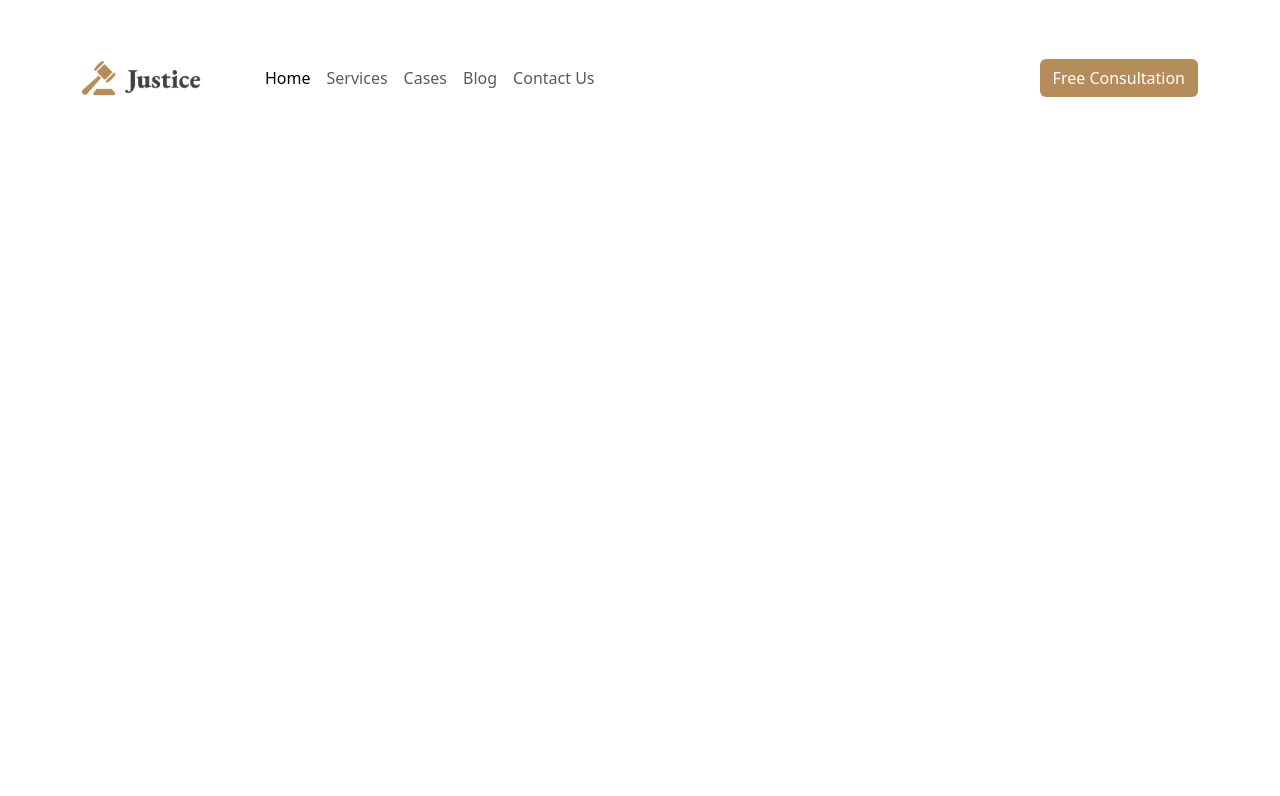
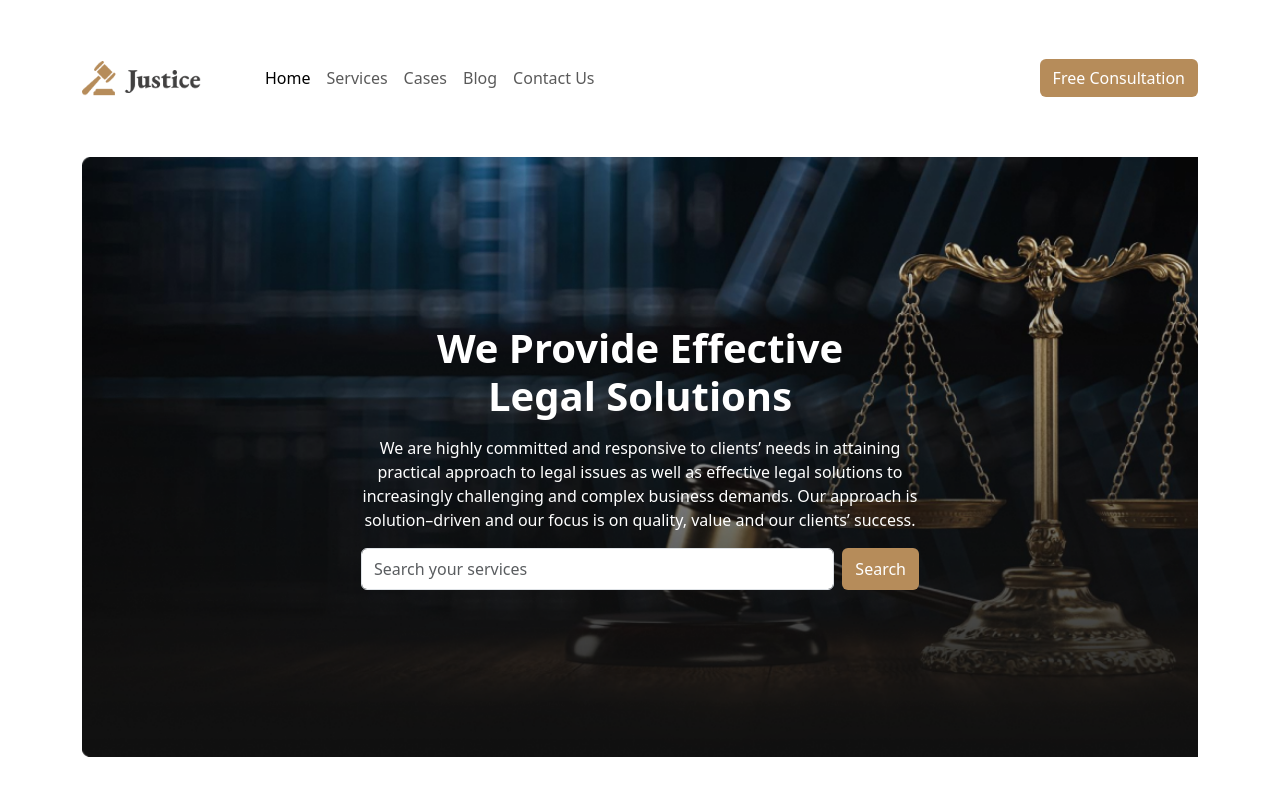
Before and after one commit to 23Mubasshir/Legal-Solutions, a plain HTML site: page index.html in a window 1280 px wide. Drawn offline with Linux system fonts and the light colour scheme.

Commit message:
section 1 finish and edited css

```diff
--- a/index.html
+++ b/index.html
@@ -97,6 +97,34 @@
 </header>
 
 
+        <!-- -------Main section----- -->
+        <main class="container">
+
+          <!-- (section-1) We Provide Effective Legal Solutions  -->
+          <section>
+              <div class="section1st pb-5 mb-5"
+                  style="background-image: url('images/Rectangle\ 4.png');">
+                  <div class="color-overlay d-flex justify-content-center align-items-center py-5">
+
+                      <div class="px-1 px-md-0 position-absolute top-50 start-50 translate-middle" >
+
+                      <h1 class="fw-bolder text-white text-center pb-2">We Provide Effective <br>Legal Solutions</h1>
+
+                      <p class="text-white text-center">We are highly committed and responsive to clients’ needs in attaining practical approach to legal issues as well as effective legal solutions to increasingly challenging and complex business demands. Our approach is solution–driven and our focus is on quality, value and our clients’ success.</p>
+
+                      <!-- ----- (section-1) search bar----- -->
+                      <form class="d-flex py-3 py-md-0" role="search">
+                      <input class="form-control me-2" type="search" placeholder="Search your services" aria-label="Search your services">
+                      <button class="btn py-2 " type="submit">Search</button>
+                      </form>
+
+                      </div>
+                  </div>
+              </div>
+          </section>
+
+
+
 
     <!-- Bootstrap Javascript Link (offline) -->
     <script src="Bootstrap css and Javascript/bootstrap.min.js"></script>
--- a/style.css
+++ b/style.css
@@ -2,3 +2,8 @@
     background-color: #B68C5A;
     color: #ffffff;
 }
+.section1st{
+    background-size: cover;
+    height: 600px;
+    position: relative;
+}
```
